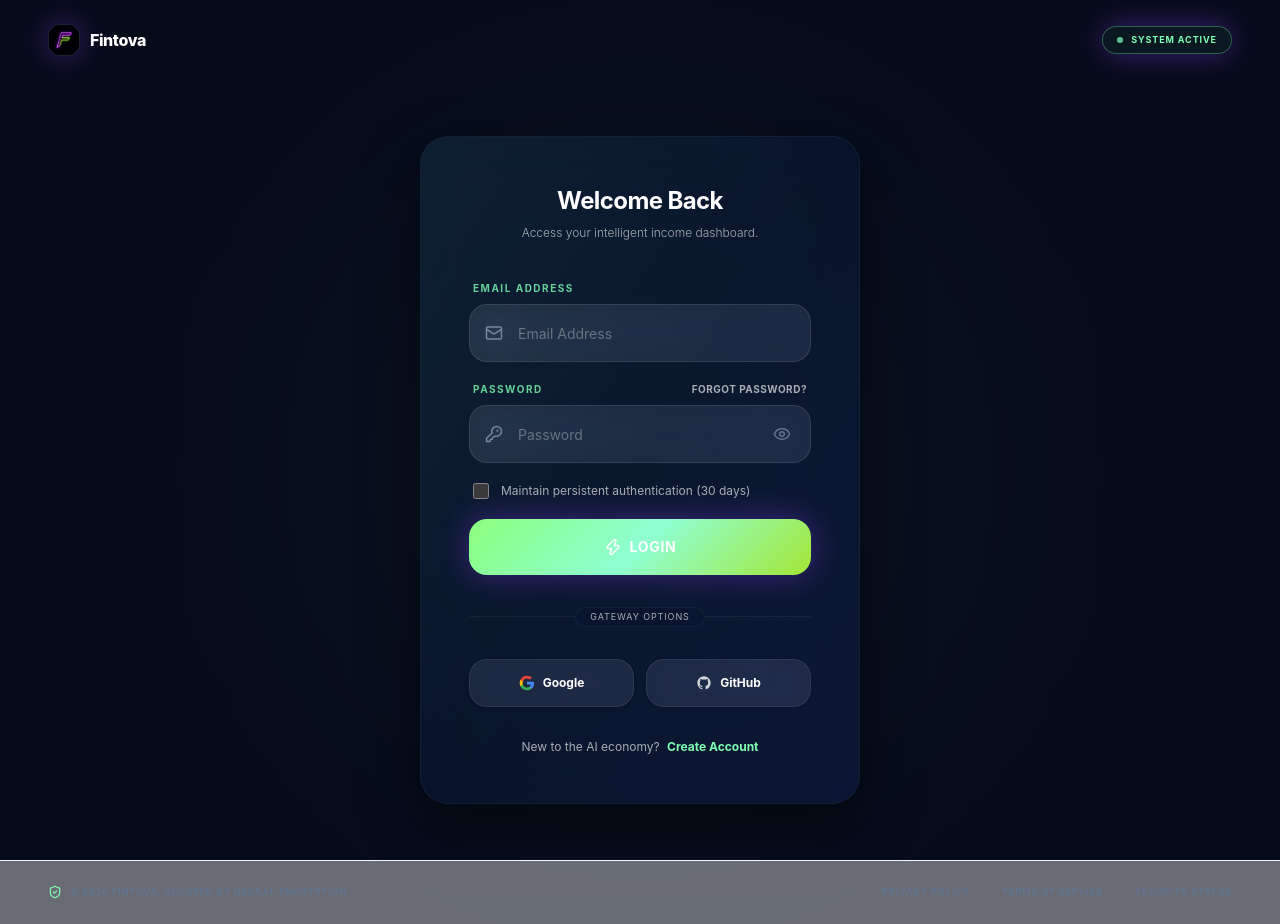
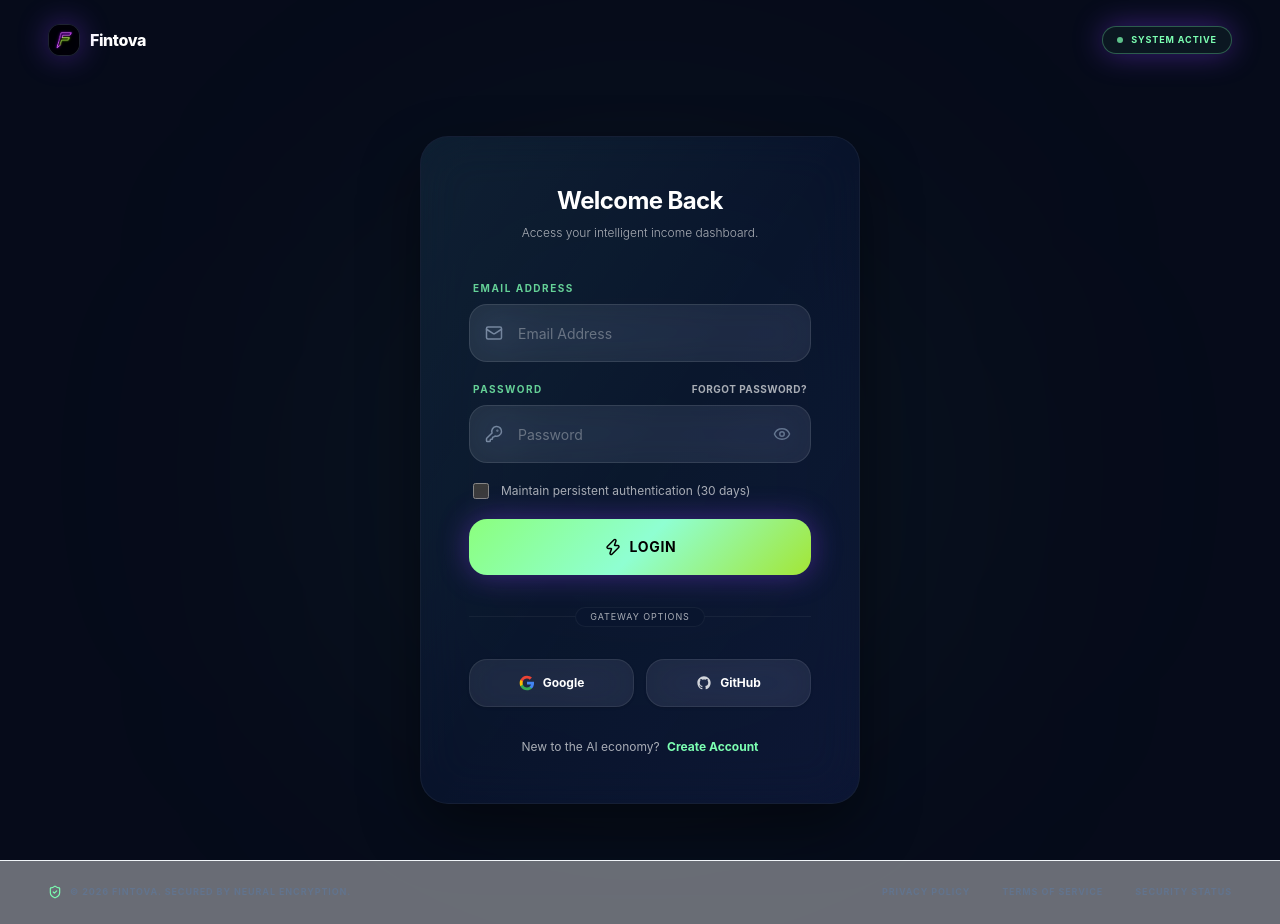
Before and after one commit to elagamy257/wellfinanced, a Next.js app: page /login in a window 1280 px wide. Built offline with nearby package versions, Linux system fonts and the light colour scheme; no server answers.

Commit message:
edit btn  text color in home , login

```diff
--- a/src/app/(auth)/login/page.tsx
+++ b/src/app/(auth)/login/page.tsx
@@ -165,7 +165,7 @@ export default function LoginPage() {
             fullWidth
             disabled={isLoading || submitSuccess}
             isLoading={isLoading}
-            className="bg-success! text-white! hover:brightness-110! font-bold tracking-wider uppercase h-14 rounded-input select-none flex items-center justify-center gap-2"
+            className="bg-success! text-black! hover:brightness-110! font-bold tracking-wider uppercase h-14 rounded-input select-none flex items-center justify-center gap-2"
           >
             <Zap className="w-4.5 h-4.5" />
             <span>Login</span>
--- a/src/app/page.tsx
+++ b/src/app/page.tsx
@@ -61,7 +61,7 @@ export default function LandingPage() {
             {/* Actions */}
             <div className="flex flex-wrap gap-4 mb-10 w-full sm:w-auto">
               <Link href="/register" className="w-full sm:w-auto">
-                <Button className="w-full bg-linear-to-r from-indigo-600 to-violet-600 hover:brightness-110 text-white font-bold h-12 px-7 rounded-xl flex items-center justify-center gap-2 border-0 shadow-[0_0_20px_rgba(99,102,241,0.4)] transition-all active:scale-[0.98] select-none text-xs tracking-wider">
+                <Button className="w-full bg-linear-to-r from-indigo-600 to-violet-600 hover:brightness-110 text-black font-bold h-12 px-7 rounded-xl flex items-center justify-center gap-2 border-0 shadow-[0_0_20px_rgba(99,102,241,0.4)] transition-all active:scale-[0.98] select-none text-xs tracking-wider">
                   Initialize AI Partner 🚀
                 </Button>
               </Link>
```
